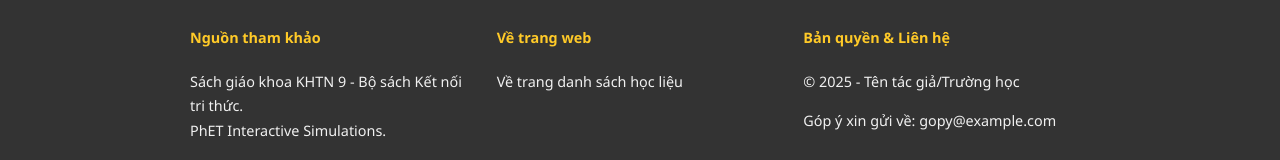
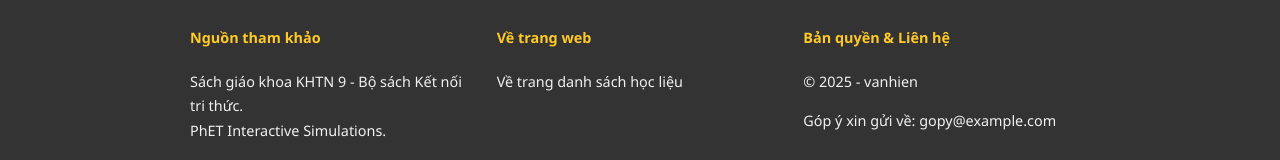
Before and after one commit to vanhien1199-art/hoc-lieu-tong-hop, a website: page thau-kinh/index.html in a window 1280 px wide. Shown: the part 3557-3717 px from the top of the page. Drawn offline with nearby package versions, Linux system fonts and the light colour scheme.

Commit message:
Update index.html

```diff
--- a/thau-kinh/index.html
+++ b/thau-kinh/index.html
@@ -231,7 +231,7 @@
             <div class="footer-grid">
                 <div><h4>Nguồn tham khảo</h4><ul><li>Sách giáo khoa KHTN 9 - Bộ sách Kết nối tri thức.</li><li>PhET Interactive Simulations.</li></ul></div>
                 <div><h4>Về trang web</h4><ul><li><a href="/">Về trang danh sách học liệu</a></li></ul></div>
-                <div><h4>Bản quyền & Liên hệ</h4><p>&copy; <span id="copyright-year"></span> - Tên tác giả/Trường học</p><p>Góp ý xin gửi về: <a href="mailto:gopy@example.com">gopy@example.com</a></p></div>
+                <div><h4>Bản quyền & Liên hệ</h4><p>&copy; <span id="copyright-year"></span> - vanhien</p><p>Góp ý xin gửi về: <a href="vanhien1199@gmail.com">gopy@example.com</a></p></div>
             </div>
         </div>
     </footer>
@@ -392,4 +392,5 @@
     });
     </script>
 </body>
+
 </html>
```
